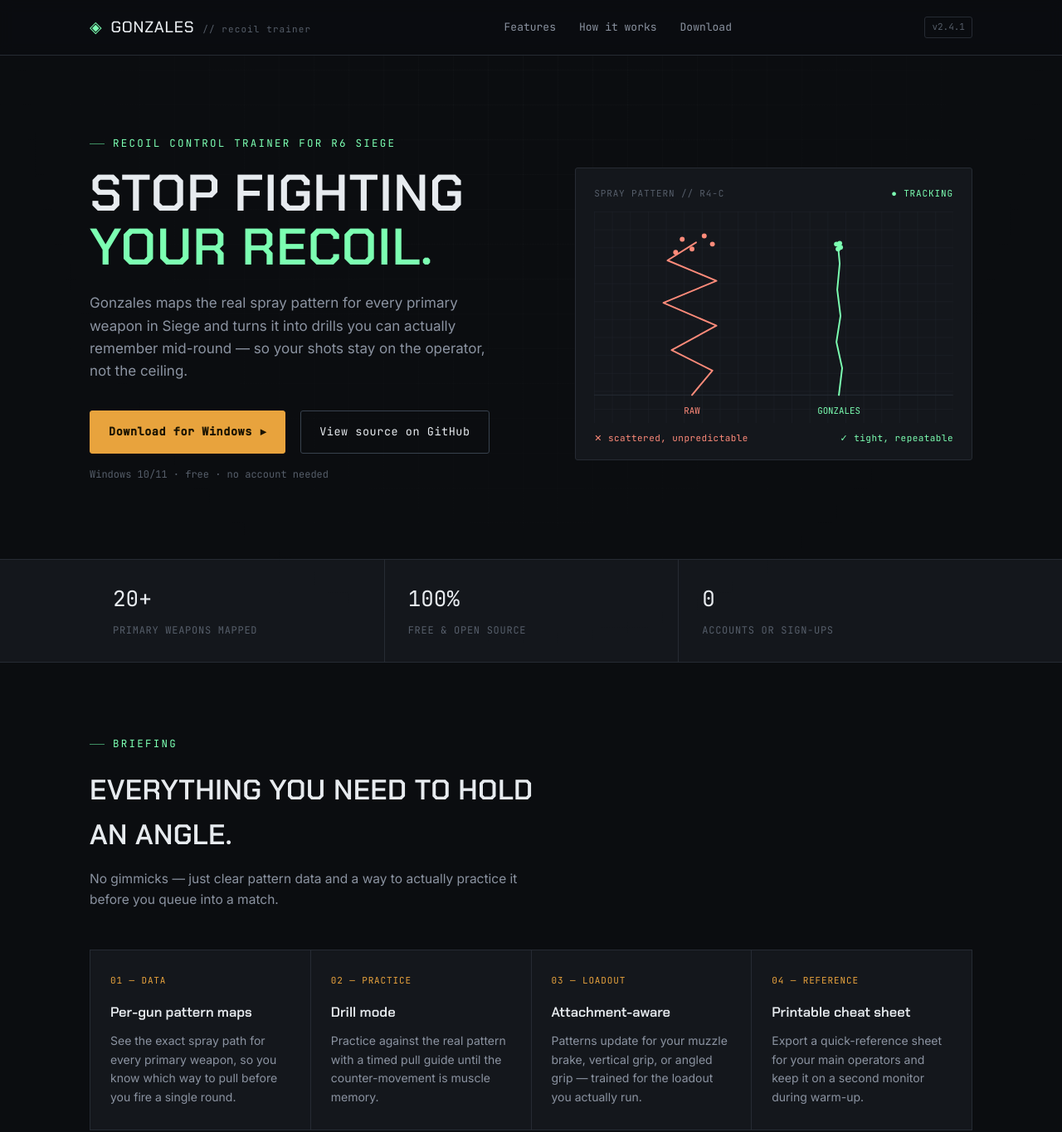
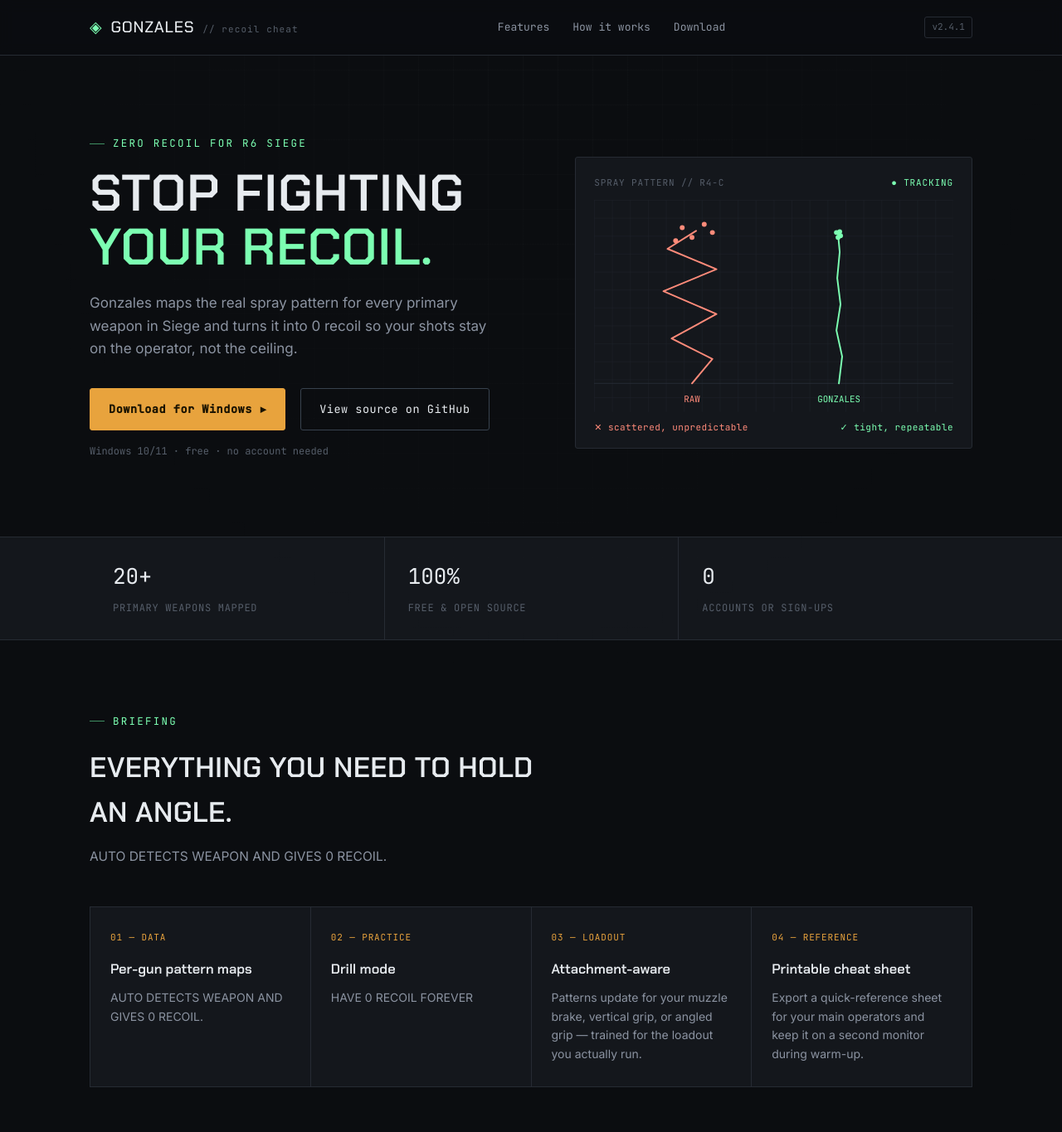
Before and after one commit to bekdjeee913-bot/ikljgvrtedbnn, a plain HTML site: page index.html in a window 1280 px wide. Shown: the top 1365 px of the page at 83% size. Drawn offline with Linux system fonts and the light colour scheme.

Commit message:
Update index.html

```diff
--- a/index.html
+++ b/index.html
@@ -3,10 +3,10 @@
 <head>
   <meta charset="UTF-8" />
   <meta name="viewport" content="width=device-width, initial-scale=1.0" />
-  <title>Gonzales — Recoil Control Trainer for R6 Siege</title>
+  <title>Gonzales — RECOILCHEAT for R6 Siege</title>
   <meta
     name="description"
-    content="Gonzales is a free, fan-made recoil control trainer for Tom Clancy's Rainbow Six Siege — per-gun spray patterns, drill mode, and a printable cheat sheet."
+    content="Gonzales is a free, fan-made recoil control cheat for Tom Clancy's Rainbow Six Siege — per-gun spray patterns and drill mode."
   />
   <link rel="icon" href="assets/favicon.svg" type="image/svg+xml" />
   <link rel="preconnect" href="https://fonts.googleapis.com" />
@@ -23,7 +23,7 @@
       <a href="index.html" class="brand">
         <span class="brand-mark">◈</span>
         GONZALES
-        <span class="brand-sub">// recoil trainer</span>
+        <span class="brand-sub">// recoil cheat</span>
       </a>
       <nav>
         <a href="#features">Features</a>
@@ -39,12 +39,11 @@
     <section class="hero">
       <div class="wrap">
         <div>
-          <div class="eyebrow">Recoil control trainer for R6 Siege</div>
+          <div class="eyebrow">zero recoil for R6 Siege</div>
           <h1>Stop fighting<br /><span class="accent">your recoil.</span></h1>
           <p class="lede">
             Gonzales maps the real spray pattern for every primary weapon in
-            Siege and turns it into drills you can actually remember
-            mid-round — so your shots stay on the operator, not the
+            Siege and turns it into 0 recoil so your shots stay on the operator, not the
             ceiling.
           </p>
           <div class="hero-ctas">
@@ -154,8 +153,7 @@
           <div class="eyebrow">Briefing</div>
           <h2>Everything you need to hold an angle.</h2>
           <p>
-            No gimmicks — just clear pattern data and a way to actually
-            practice it before you queue into a match.
+            AUTO DETECTS WEAPON AND GIVES 0 RECOIL.
           </p>
         </div>
         <div class="cards">
@@ -163,16 +161,14 @@
             <span class="tag">01 — DATA</span>
             <h3>Per-gun pattern maps</h3>
             <p>
-              See the exact spray path for every primary weapon, so you
-              know which way to pull before you fire a single round.
+              AUTO DETECTS WEAPON AND GIVES 0 RECOIL.
             </p>
           </div>
           <div class="card">
             <span class="tag">02 — PRACTICE</span>
             <h3>Drill mode</h3>
             <p>
-              Practice against the real pattern with a timed pull guide
-              until the counter-movement is muscle memory.
+              HAVE 0 RECOIL FOREVER
             </p>
           </div>
           <div class="card">
@@ -211,7 +207,7 @@
           <div class="step">
             <span class="step-num">02</span>
             <h3>Pick your loadout</h3>
-            <p>Choose your gun and attachments to load the right pattern.</p>
+            <p>AUTO DETECTS WEAPON AND GIVES 0 RECOIL.</p>
           </div>
           <div class="step">
             <span class="step-num">03</span>
```
